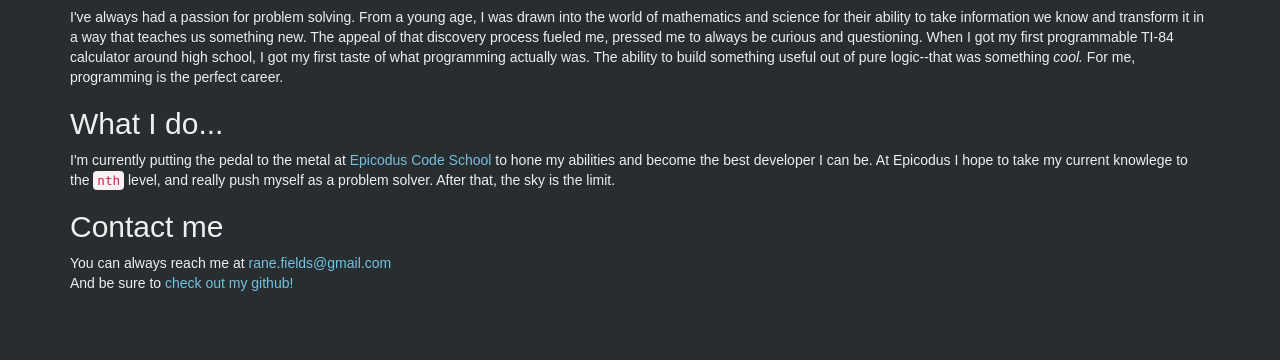
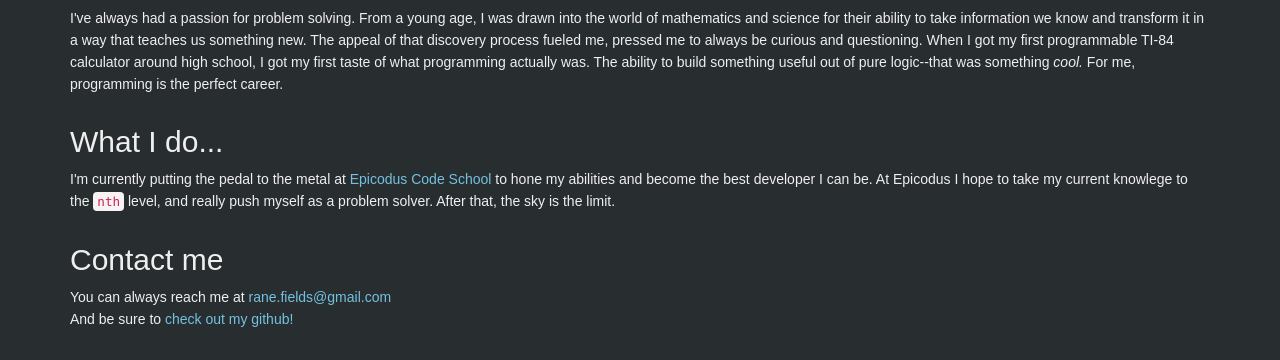
Before and after one commit to LydianLights/portfolio-page, a plain HTML site: page index.html in a window 1280 px wide. Shown: the part 668-1028 px from the top of the page. Before the commit the page ends 971 px from the top, so only its background shows below. Drawn offline with Linux system fonts and the light colour scheme.

Commit message:
Add styling to space out paragraphs in body

```diff
--- a/css/styles.css
+++ b/css/styles.css
@@ -63,14 +63,11 @@ body {
 
 
 /* Main body styles */
-.page-content {
-
-}
-
 .page-content a {
   color: #74c1e0;
 }
 
-.page-content-body {
-
+.page-content-body p {
+  line-height: 22px;
+    margin-bottom: 30px;
 }
```
